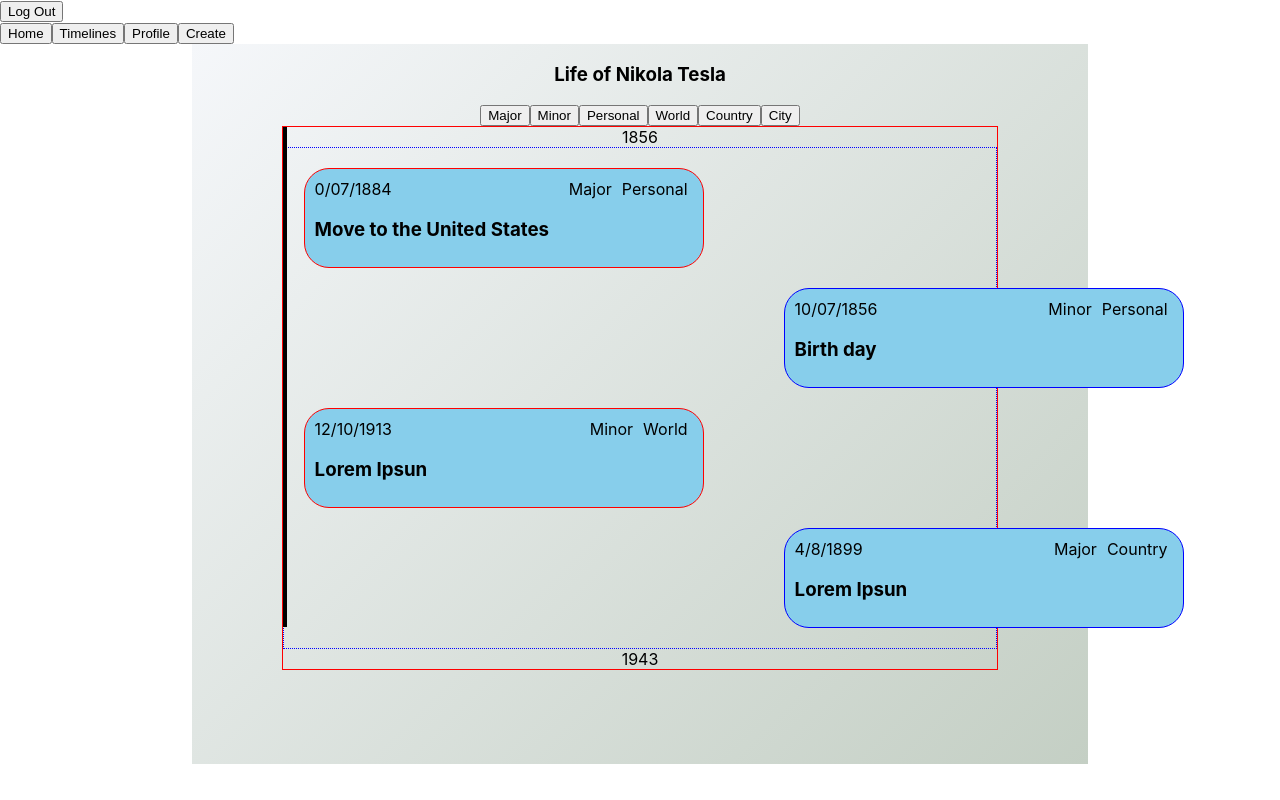
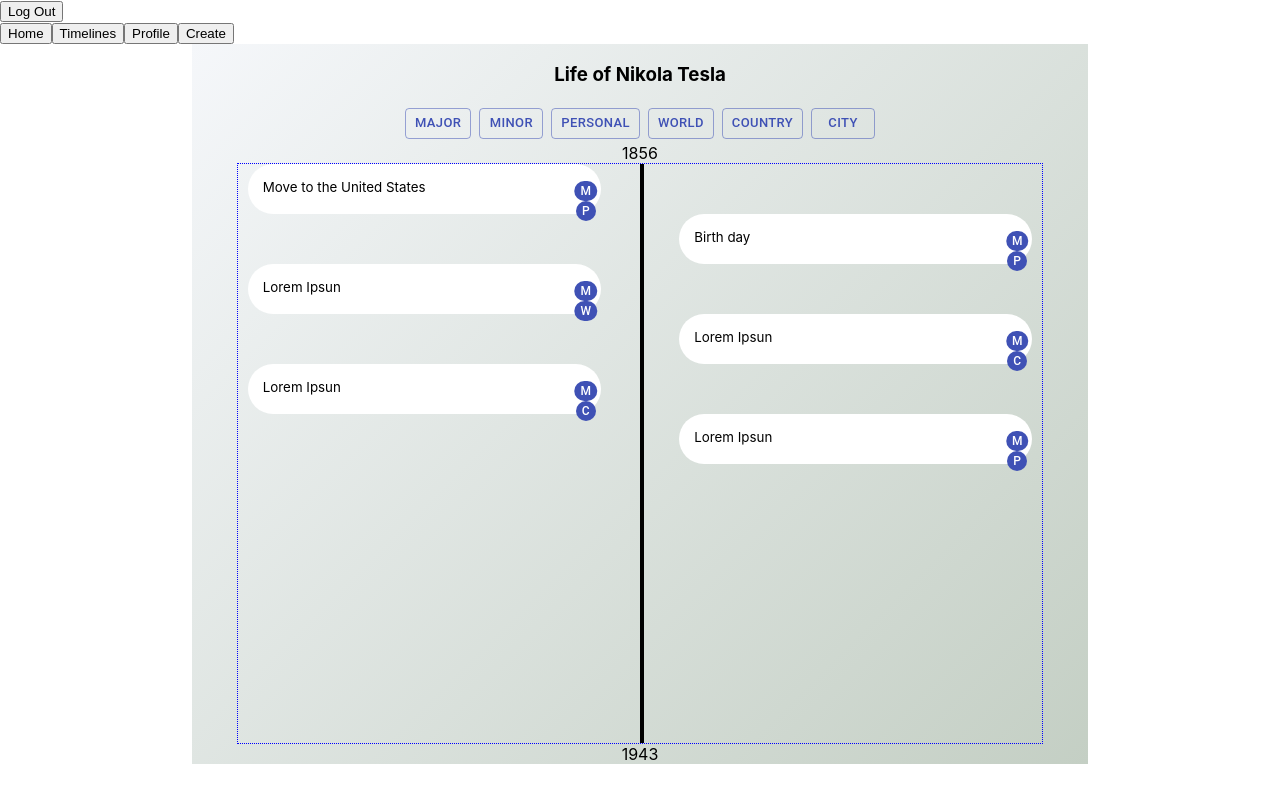
Before and after one commit to IdleScV/mod5_frontend, a React (Create React App) app: page / in a window 1280 px wide. Built offline with nearby package versions, Linux system fonts and the light colour scheme.

Commit message:
check worklog for 4_23.2

```diff
--- a/src/components/Timeline/Event/Event.component.jsx
+++ b/src/components/Timeline/Event/Event.component.jsx
@@ -1,49 +1,70 @@
 import React, { useState, useEffect } from 'react';
+import Badge from '@material-ui/core/Badge';
 
-function Event({ event_data, index }) {
+function Event({ event_data, index, buttonTypes }) {
 	let [ clicked, clickedSet ] = useState(false);
 	let [ boxLocation, boxLocationSet ] = useState('center');
 	let { date, details, image, link, location, reference, snippet, types, user } = event_data;
 
-	useEffect(() => {
+	useEffect(
+		() => {
 			const figureLocation = (index_num) => {
-			if (index_num % 2 == 0) {
+				if (index_num % 2 === 0) {
 					return 'left';
 				} else {
 					return 'right';
 				}
 			};
-
 			boxLocationSet(figureLocation(index));
-	}, []);
+		},
+		[ index ]
+	);
 
 	const showType = (typeArr) => {
+		let colorPicker = (type_str) => {
+			switch (type_str) {
+				case 'Major':
+					return 'primary';
+				case 'Minor':
+					return 'primary';
+				case 'Personal':
+					return 'primary';
+				case 'World':
+					return 'primary';
+				case 'Country':
+					return 'primary';
+				case 'City':
+					return 'primary';
+				default:
+					return 'primary';
+			}
+		};
 		return typeArr.map((type, i) => (
-			<div className={`type ${type}`} key={i}>
-				{type}
+			<div className="badge-item" key={i}>
+				<Badge badgeContent={type[0]} color={colorPicker(type)} key={i} />
 			</div>
 		));
 	};
 
 	return (
 		<div
-			className={`event-box ${boxLocation}`}
+			className={`event-box ${boxLocation} `}
+			id={clicked ? 'selected' : ''}
 			onClick={() => {
 				clickedSet(!clicked);
 			}}
 			// This top style should be used to increment based on the date
 			style={{ top: index * 200 + 250 }}
 		>
+			{!clicked ? (
 				<div className="event-labels">
-				<div className="label-date">{date}</div>
+					<div className="snippet-box">{snippet}</div>
+
 					<div className="label-types">{showType(types)}</div>
-			</div>
-			{!clicked ? (
-				<div className="snippet-box">
-					<h3>{snippet}</h3>
 				</div>
 			) : (
 				<div className="detail-box">
+					<div className="detail-types">{showType(types)}</div>
 					<p>{details}</p>
 				</div>
 			)}
--- a/src/components/Timeline/Timeline.component.jsx
+++ b/src/components/Timeline/Timeline.component.jsx
@@ -1,12 +1,23 @@
 import React, { useState } from 'react';
 import Event from './Event/Event.component';
+import { makeStyles } from '@material-ui/core/styles';
+import Button from '@material-ui/core/Button';
 
+import './Timeline.style.css';
+// Data
 import { timelineData } from '../../data/index';
 
-import './Timeline.style.css';
+// for inline styling
+const useStyles = makeStyles((theme) => ({
+	margin: {
+		margin: theme.spacing(0.5)
+	}
+}));
 
 function Timeline() {
+	const inlineStyles = useStyles();
 	let [ filters, filtersSet ] = useState([]);
+	let [ range, rangeSet ] = useState(10);
 
 	// Destructured timeline data
 	let { timeline_data_1 } = timelineData;
@@ -16,34 +27,72 @@
 	let { age, location: place_of_birth } = initial_state;
 	let { name: birth_city, country: { name: birth_country } } = place_of_birth;
 
+	const buttonTypes = [
+		{ name: 'Major', color: 'primary' },
+		{ name: 'Minor', color: 'primary' },
+		{ name: 'Personal', color: 'primary' },
+		{ name: 'World', color: 'primary' },
+		{ name: 'Country', color: 'primary' },
+		{ name: 'City', color: 'primary' }
+	];
+
 	// ? current "date" format = "day/month/year"
 	// * sort events by date
-	const sortEvents = (event_data) =>
-		event_data.sort((a, b) => a.date.substr(a.date.length - 4) > b.date.substr(b.date.length - 4));
+	const processFilterClick = (e) => {
+		let value = e.currentTarget.name;
+		if (filters.includes(value)) {
+			filtersSet(filters.filter((item) => item !== value));
+		} else {
+			filtersSet(filters.concat(value));
+		}
+	};
 
-	const processFilterClick = (e) => {
-		console.log(e.target.name);
+	const findYear = (num_string) => {
+		return num_string.substr(num_string.length - 4);
+	};
+
+	const sortEvents = (event_data) => {
+		console.log(event_data);
+		return event_data.sort((a, b) => a.date.substr(a.date.length - 4) > b.date.substr(b.date.length - 4));
+	};
+
+	const filterEvents = (event_data) => {
+		let arr = event_data;
+		for (let i = 0; i < filters.length; i++) {
+			arr = arr.filter((event) => event.types.includes(filters[i]));
+		}
+		return arr;
 	};
 
 	return (
 		<div className="timeline-component">
 			<h3 className="title">{title}</h3>
-			<div onClick={processFilterClick} className="filters">
-				<button name="major">Major</button>
-				<button name="minor">Minor</button>
-				<button name="personal">Personal</button>
-				<button name="world">World</button>
-				<button name="country">Country</button>
-				<button name="city">City</button>
+			<div className="filters">
+				{buttonTypes.map((button, i) => (
+					<Button
+						className={`${button.name} ${inlineStyles.margin}`}
+						name={button.name}
+						color={button.color}
+						size="small"
+						variant={filters.includes(button.name) ? 'contained' : 'outlined'}
+						onClick={processFilterClick}
+						key={i}
+					>
+						{button.name}
+					</Button>
+				))}
 			</div>
 			<div className="timeline-box">
-				<div className="timeline-line" />
-				<div className="birth year">{birthday.substr(birthday.length - 4)}</div>
+				<div className="birth year">{findYear(birthday)}</div>
+
 				<div className="events">
-					{sortEvents(events).map((event, i) => <Event event_data={event} key={i} index={i} />)}
+					<div className="timeline-line" />
+					{filterEvents(sortEvents(events)).map((event, i) => (
+						<Event event_data={event} key={i} index={i} buttonTypes={buttonTypes} />
+					))}
 				</div>
 				{deathday ? (
-					<div className="death year">{deathday.substr(deathday.length - 4)}</div>
+					<div className="death year">{findYear(deathday)}</div>
 				) : (
 					<div className="present year">Present</div>
 				)}
--- a/src/components/Timeline/Timeline.style.css
+++ b/src/components/Timeline/Timeline.style.css
@@ -1,3 +1,4 @@
+/* Timeline Component */
 .timeline-component {
 	background-image: linear-gradient(135deg, #f5f7fa, #c4cfc4);
 	display: flex;
@@ -8,22 +9,36 @@
 	height: 90vh;
 }
 
-.timeline-box {
-	border: red 1px solid;
-	width: 80%;
+.filters:div {
+	margin: 0px 5px;
 }
 
+.timeline-box {
+	/* border: red 1px solid; */
+	width: 90%;
+	height: 100%;
+	display: flex;
+	flex-direction: column;
+}
+
+/* Holds all events */
+.events {
+	display: flex;
+	flex-direction: column;
+	position: relative;
+	border: blue 1px dotted;
+	padding: 0 10px;
+	height: 100%;
+}
 .timeline-line {
 	/* z-index: 0; */
 	background-color: black;
 	content: "";
 	position: absolute;
+	left: 50%;
 	width: 4px;
-	height: 500px;
-}
-
-.events {
-	border: blue 1px dotted;
+	height: 100%;
+	/* overflow: scroll; */
 }
 
 .year {
@@ -31,39 +46,45 @@
 }
 /* Event component */
 .event-box {
+	z-index: 0;
 	border-radius: 25px;
-	padding: 10px;
-	width: 400px;
-	height: 100px;
-	background-color: skyblue;
-	margin: 20px;
+	padding: 15px;
+	/* min-width: 400px; */
+	width: 45%;
+	height: 50px;
+	background-color: white;
 }
 
 .event-box.left {
-	border: red solid 0.5px;
-	margin-right: 500px;
+	margin-right: auto;
 }
 
 .event-box.right {
-	border: blue solid 0.5px;
-	margin-left: 500px;
+	margin-left: auto;
 }
 
+.event-labels {
+	z-index: 0;
+	display: flex;
+	justify-content: space-between;
+}
 .snippet-box {
+	font-size: smaller;
 }
 
 .detail-box {
+	top: 5px;
+	border-radius: 0 0 15px 15px;
+	border-top: black 2px solid;
+	background-color: rgb(233, 233, 233);
+	font-size: smaller;
 }
 
-.event-labels {
+.detail-types {
 	display: flex;
-	justify-content: space-between;
+	justify-content: space-around;
+	line-height: 0px;
+
+	margin-left: auto;
+	width: 60px;
 }
-
-.label-types {
-	display: flex;
-}
-
-.label-types .type {
-	margin: 0 5px 0 5px;
-}
--- a/src/data/event_data.js
+++ b/src/data/event_data.js
@@ -112,3 +112,47 @@
 		text: 'Edison Machine Works on Goerck Street, New York.'
 	}
 };
+
+export let event_data5 = {
+	user: userData.user1,
+	reference: {
+		type: 'Country',
+		instance: countryData.united_states
+	},
+	snippet: 'Lorem Ipsun',
+	details:
+		'Lorem ipsum dolor sit amet, consectetur adipiscing elit, sed do eiusmod tempor incididunt ut labore et dolore magna aliqua. Ut enim ad minim veniam, quis nostrud exercitation ullamco laboris nisi ut aliquip ex ea commodo consequat. Duis aute irure dolor in reprehenderit in voluptate velit esse cillum dolore eu fugiat nulla pariatur. Excepteur sint occaecat cupidatat non proident, sunt in culpa qui officia deserunt mollit anim id est laborum.',
+	date: '4/8/1909',
+	location: countryData.united_states,
+	types: [ 'Major', 'City' ],
+	link: {
+		url: 'https://en.wikipedia.org/wiki/Nikola_Tesla#Move_to_the_United_States'
+	},
+	image: {
+		url:
+			'https://upload.wikimedia.org/wikipedia/commons/thumb/6/6d/Edison_machine_works_goerck_street_new_york_1881.png/220px-Edison_machine_works_goerck_street_new_york_1881.png',
+		text: 'Edison Machine Works on Goerck Street, New York.'
+	}
+};
+
+export let event_data6 = {
+	user: userData.user1,
+	reference: {
+		type: 'Country',
+		instance: countryData.united_states
+	},
+	snippet: 'Lorem Ipsun',
+	details:
+		'Lorem ipsum dolor sit amet, consectetur adipiscing elit, sed do eiusmod tempor incididunt ut labore et dolore magna aliqua. Ut enim ad minim veniam, quis nostrud exercitation ullamco laboris nisi ut aliquip ex ea commodo consequat. Duis aute irure dolor in reprehenderit in voluptate velit esse cillum dolore eu fugiat nulla pariatur. Excepteur sint occaecat cupidatat non proident, sunt in culpa qui officia deserunt mollit anim id est laborum.',
+	date: '4/8/1930',
+	location: countryData.united_states,
+	types: [ 'Minor', 'Personal' ],
+	link: {
+		url: 'https://en.wikipedia.org/wiki/Nikola_Tesla#Move_to_the_United_States'
+	},
+	image: {
+		url:
+			'https://upload.wikimedia.org/wikipedia/commons/thumb/6/6d/Edison_machine_works_goerck_street_new_york_1881.png/220px-Edison_machine_works_goerck_street_new_york_1881.png',
+		text: 'Edison Machine Works on Goerck Street, New York.'
+	}
+};
--- a/src/data/timeline_data.js
+++ b/src/data/timeline_data.js
@@ -27,7 +27,14 @@
 	user: userData.user1,
 	person: personData.nikola_tesla,
 	// events: [ eventData.event_data1 ],
-	events: [ eventData.event_data1, eventData.event_data2, eventData.event_data3, eventData.event_data4 ],
+	events: [
+		eventData.event_data1,
+		eventData.event_data2,
+		eventData.event_data3,
+		eventData.event_data4,
+		eventData.event_data5,
+		eventData.event_data6
+	],
 	created_at: '2020-04-22 13:36:22.459149334 +0000',
 	updated_at: '2020-04-22 13:36:22.459149334 +0000'
 };
```
Lines whose indentation alone changed are shown as unchanged.
